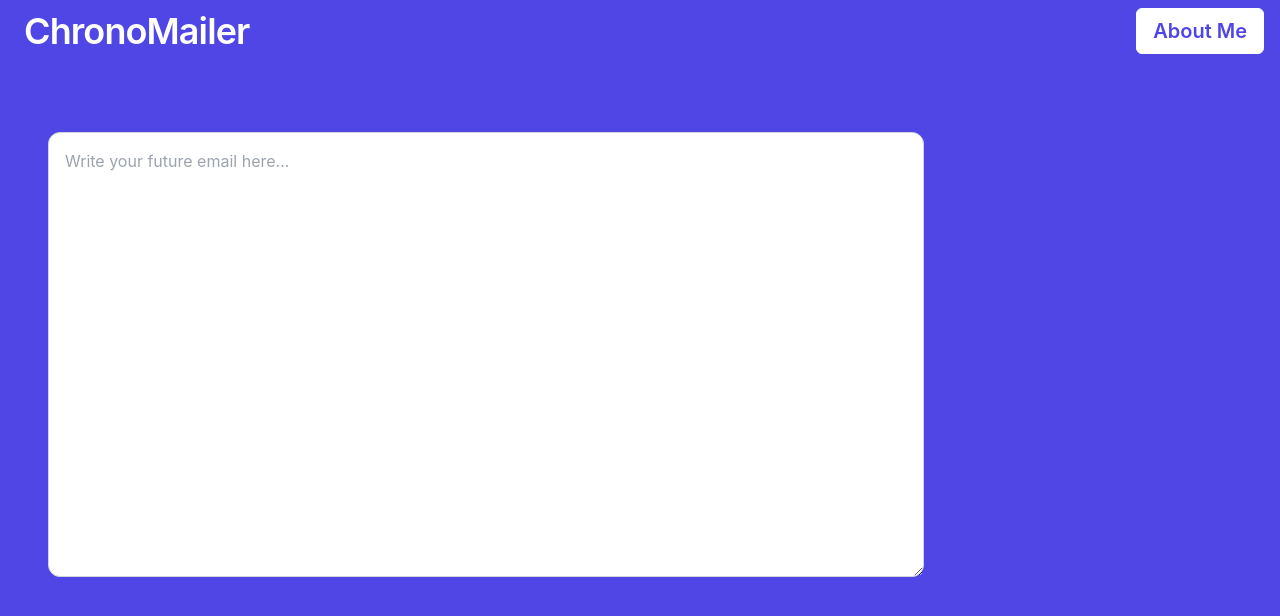
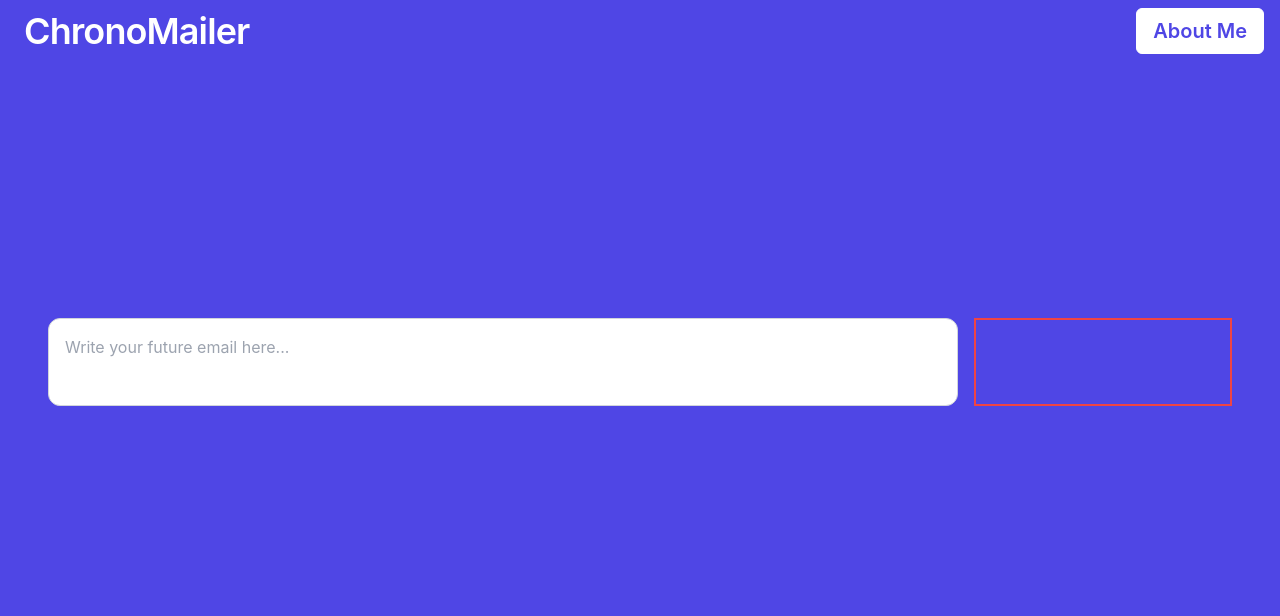
Before and after one commit to AaronQTran/future-email, a React (Create React App) app: page / in a window 1280 px wide. Shown: the top 616 px of the page. Built offline with nearby package versions, Linux system fonts and the light colour scheme.

Commit message:
div alignment

```diff
--- a/src/App.js
+++ b/src/App.js
@@ -18,18 +18,26 @@ const SendMessage = () => {
         </div>
       </nav>
 
-      <div className="flex flex-start items-center pb-36 pt-28 pl-12 flex-grow sm:pl-4 md:pl-8 lg:pl-12 xl:pl-12 sm:pr-4 md:pr-8 lg:pr-12 xl:pr-16">
-        <div className= "border-black rounded-md w-full h-full">
-        <textarea
-          style={{ width: '75%', height: '85%', padding: '16px' }}
-          className="rounded-md border border-gray-300 rounded-xl focus:outline-none focus:border-red-500"
-          placeholder="Write your future email here..."
-        ></textarea>
+      <div className="flex flex-start items-center pt-0 pb-36 -mt-4 pl-12 flex-grow sm:pl-4 md:pl-8 lg:pl-12 xl:pl-12 sm:pr-4 md:pr-8 lg:pr-12 xl:pr-12">
+        <div className="flex w-full pt-16">
+
+          <div className="border-black rounded-md w-3/4 flex-grow">
+            <textarea
+              style={{ width: '100%', height: '100%', padding: '16px' }}
+              className="resize-none rounded-md border border-gray-300 rounded-xl focus:outline-none focus:border-red-500"
+              placeholder="Write your future email here..."
+            ></textarea>
+          </div>
+
+          <div className="border-2 border-red-500 w-1/5 flex-grow ml-4">
+
+          </div>
+
         </div>
       </div>
-
     </div>
   );
+
 }
 
 export default SendMessage;
```
